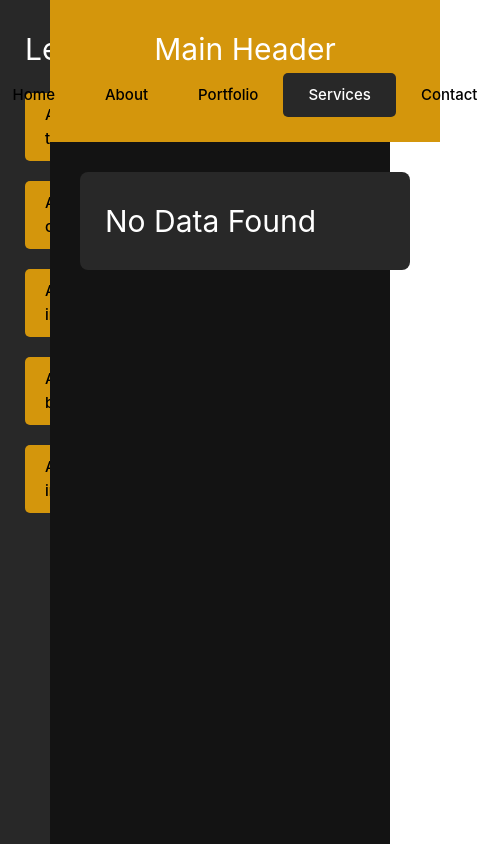
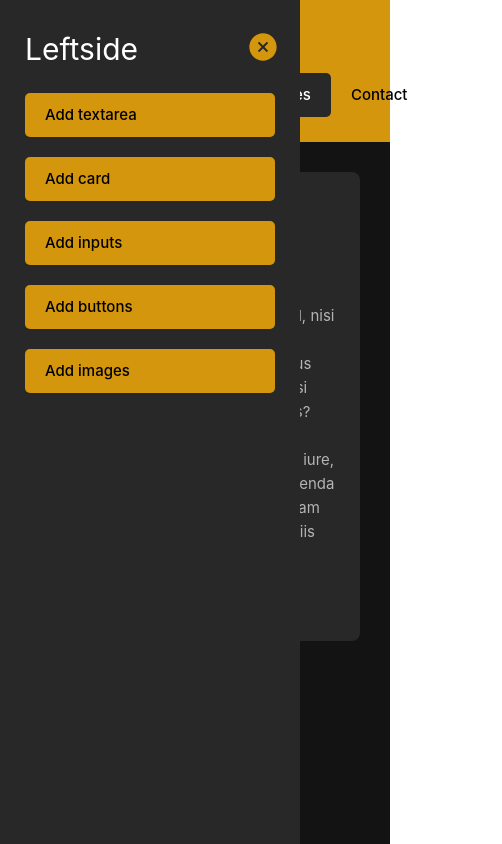
Before and after one commit to MuhammadUmair555/LearnVue, a Vue app: page /services in a window 390 px wide. Shown: the whole page, 502 px wide, since content can reach past the window. Built offline with nearby package versions, Linux system fonts and the light colour scheme.

Commit message:
UI fix
UI fix

```diff
--- a/src/assets/style.scss
+++ b/src/assets/style.scss
@@ -15,7 +15,31 @@ p{
     width: 300px;
     height: 100vh;
     padding: 25px;
-    overflow-y: scroll;
+    overflow-y: auto;
+    span svg{
+      position: absolute;
+      right: 17px;
+      top: 15px;
+      width: 40px;
+      cursor: pointer;
+      }
+
+  }
+  .leftSide .leftTabs ul{
+    padding: 0;
+    li{
+        list-style-type: none;
+        padding: 10px 20px;
+        background-color: #d4960c;
+        margin-top: 20px;
+        border-radius: 5px;
+        font-weight: 500;
+        color: #000;
+    }
+    li:hover{
+        background-color: #c6c6c6;
+        cursor: pointer;
+    }
   }
 
   .root{
@@ -34,6 +58,15 @@ p{
     display: flex;
     align-items: center;
     justify-content: space-between;
+
+    span svg{
+      position: absolute;
+      left: 25px;
+      top: 25px;
+      width: 40px;
+      cursor: pointer;
+      }
+
     .leftTabs ul{
         padding: 0;
         display: flex;
@@ -50,7 +83,7 @@ p{
             a{
               // padding: 10px 20px;
               text-decoration: none;
-              padding: 10px 25px;
+              padding: 10px 20px;
               display: block;
               font-weight: 500;
               color: #000;
@@ -79,22 +112,69 @@ p{
     border-radius: 8px;
     transition: all 0.3s ease-in-out;
   }
+  .page-content{
+    animation: tracking-in-expand 0.7s cubic-bezier(0.215, 0.610, 0.355, 1.000) both;
+  }
+  @keyframes tracking-in-expand {
+    0% {
+      letter-spacing: -0.5em;
+      opacity: 0;
+    }
+    40% {
+      opacity: 0.6;
+    }
+    100% {
+      opacity: 1;
+    }
+  }
+  .heartbeat{
+    animation: heartbeat 1.5s ease-in-out infinite both;
+    color: #282828 ;
+    font-weight: 700;
+    text-transform: uppercase;
+  }
+  @-webkit-keyframes heartbeat {
+    from {
+      -webkit-transform: scale(1);
+              transform: scale(1);
+      -webkit-transform-origin: center center;
+              transform-origin: center center;
+      -webkit-animation-timing-function: ease-out;
+              animation-timing-function: ease-out;
+    }
+    10% {
+      -webkit-transform: scale(0.91);
+              transform: scale(0.91);
+      -webkit-animation-timing-function: ease-in;
+              animation-timing-function: ease-in;
+    }
+    17% {
+      -webkit-transform: scale(0.98);
+              transform: scale(0.98);
+      -webkit-animation-timing-function: ease-out;
+              animation-timing-function: ease-out;
+    }
+    33% {
+      -webkit-transform: scale(0.87);
+              transform: scale(0.87);
+      -webkit-animation-timing-function: ease-in;
+              animation-timing-function: ease-in;
+    }
+    45% {
+      -webkit-transform: scale(1);
+              transform: scale(1);
+      -webkit-animation-timing-function: ease-out;
+              animation-timing-function: ease-out;
+    }
+  }
 
-  .leftSide .leftTabs ul{
-    padding: 0;
-    li{
-        list-style-type: none;
+.temp-button{
   padding: 10px 20px;
-        background-color: #d4960c;
-        margin-top: 20px;
-        border-radius: 5px;
-        font-weight: 500;
-        color: #000;
-    }
-    li:hover{
-        background-color: #c6c6c6;
+  border: none;
   cursor: pointer;
 }
+.temp-button:hover{
+  background-color: #d4960c;
 }
 
 @media screen and (max-width:1080px){
@@ -102,3 +182,10 @@ p{
     flex-direction: column;
   }
 }
+
+@media screen and (max-width: 767px) {
+  .leftSide{
+    position: absolute;
+    z-index: 2;
+  }
+}
--- a/src/components/Layout/Header.vue
+++ b/src/components/Layout/Header.vue
@@ -1,9 +1,12 @@
 <template>
    <div class="header">
-    <h1> Main Header</h1>
+    <span>
+        <svg fill="#282828" width="64px" height="64px" viewBox="0 0 16 16" xmlns="http://www.w3.org/2000/svg" xmlns:xlink="http://www.w3.org/1999/xlink" stroke="#282828"><g id="SVGRepo_bgCarrier" stroke-width="0"></g><g id="SVGRepo_tracerCarrier" stroke-linecap="round" stroke-linejoin="round"></g><g id="SVGRepo_iconCarrier"><title>icn/menu</title><path d="M2 3h12a1 1 0 0 1 0 2H2a1 1 0 1 1 0-2zm0 4h12a1 1 0 0 1 0 2H2a1 1 0 1 1 0-2zm0 4h12a1 1 0 0 1 0 2H2a1 1 0 0 1 0-2z" id="a"></path></g></svg>
+    </span>
+    <h1 class="heartbeat"> Main Header</h1>
     <div class="leftTabs">
         <ul>
-            <li> <router-link to="/home">Home</router-link> </li>
+            <li> <router-link to="/">Home</router-link> </li>
             <li><router-link to="/about">About</router-link></li>
             <li> <router-link to="/portfolio">Portfolio</router-link></li>
             <li><router-link to="/services">Services</router-link></li>
--- a/src/components/Layout/LeftSide.vue
+++ b/src/components/Layout/LeftSide.vue
@@ -1,5 +1,6 @@
 <template>
    <div class="leftSide">
+    <span><svg width="64px" height="64px" viewBox="-2.64 -2.64 29.28 29.28" fill="none" xmlns="http://www.w3.org/2000/svg" stroke="#d4960c" stroke-width="0.00024000000000000003"><g id="SVGRepo_bgCarrier" stroke-width="0"></g><g id="SVGRepo_tracerCarrier" stroke-linecap="round" stroke-linejoin="round" stroke="#CCCCCC" stroke-width="0.384"></g><g id="SVGRepo_iconCarrier"> <path d="M12 2C6.49 2 2 6.49 2 12C2 17.51 6.49 22 12 22C17.51 22 22 17.51 22 12C22 6.49 17.51 2 12 2ZM15.36 14.3C15.65 14.59 15.65 15.07 15.36 15.36C15.21 15.51 15.02 15.58 14.83 15.58C14.64 15.58 14.45 15.51 14.3 15.36L12 13.06L9.7 15.36C9.55 15.51 9.36 15.58 9.17 15.58C8.98 15.58 8.79 15.51 8.64 15.36C8.35 15.07 8.35 14.59 8.64 14.3L10.94 12L8.64 9.7C8.35 9.41 8.35 8.93 8.64 8.64C8.93 8.35 9.41 8.35 9.7 8.64L12 10.94L14.3 8.64C14.59 8.35 15.07 8.35 15.36 8.64C15.65 8.93 15.65 9.41 15.36 9.7L13.06 12L15.36 14.3Z" fill="#d4960c"></path> </g></svg></span>
     <h1>Leftside</h1>
     <div class="leftTabs">
         <ul>
--- a/src/router.js
+++ b/src/router.js
@@ -1,12 +1,12 @@
 import { createRouter, createWebHistory } from 'vue-router'
-// import Home from '@/Home.vue'
+import Home from '@/views/Home.vue'
 
 export default createRouter({
   history: createWebHistory(),
   routes: [
     {
-      path: '/home',
-      component: () => import('@/views/Home.vue'),
+      path: '/',
+      component: Home,
     },
     {
       path: '/about',
--- a/src/views/About.vue
+++ b/src/views/About.vue
@@ -1,6 +1,8 @@
 <template>
    <div class="page-container">
-    <h1> About Page</h1>
-    <p>Lorem ipsum dolor sit amet consectetur adipisicing elit. Aliquid,  cumque assumenda totam, ducimus fugiat sapiente ipsam adipisci quasi esse architecto officiis dignissimos? Enim, nam!</p>
+      <div class="page-content">
+      <h1> About Page</h1>
+      <p>Lorem ipsum dolor sit amet consectetur adipisicing elit. Aliquid,  cumque assumenda totam, ducimus fugiat sapiente ipsam adipisci quasi esse architecto officiis dignissimos? Enim, nam!</p>
+      </div>
    </div>
 </template>
--- a/src/views/Home.vue
+++ b/src/views/Home.vue
@@ -1,7 +1,9 @@
 <template>
    <div class="page-container">
-    <h1> Home Page</h1>
-    <p>Lorem ipsum dolor sit amet consectetur adipisicing elit. Aliquid, nisi rem anam! sit amet consectetur adipisicing elit. Aliquid, nisi rem ad iure, quis consequuntur cumque assumenda totam, ducimus fugiat sapiente ipsam adipisci quasi esse architecto officiis dignissimos? Enim, nam!</p>
+    <div class="page-content">
+        <h1> Home Page</h1>
+        <p>Lorem ipsum dolor sit amet consectetur adipisicing elit. Aliquid, nisi rem anam! sit amet consectetur adipisicing elit. Aliquid, nisi rem ad iure, quis consequuntur cumque assumenda totam, ducimus fugiat sapiente ipsam adipisci quasi esse architecto officiis dignissimos? Enim, nam!</p>
 
-</div>
+    </div>
+    </div>
 </template>
--- a/src/views/Portfolio.vue
+++ b/src/views/Portfolio.vue
@@ -1,7 +1,15 @@
 <template>
 <div class="page-container">
+    <Transition name="slide-fade">
+    <div class="page-content">
+
     <h1> Portfolio Page</h1>
     <p>Lorem ipsum dolor sit amet consectetur adipisicing elit. Aliquid, nisi rem ad iure, quis consequuntur cumque assumenda totam, ducimus fugiat sapiente ipsam adipisci quasi esse architecto officiis dignissimos? Enim, nam! sit amet consectetur adipisicing elit. Aliquid, nisi rem ad iure, quis consequuntur cumque assumenda totam, ducimus fugiat sapiente ipsam adipisci quasi esse architecto officiis dignissimos? Enim, nam!</p>
-
+</div>
+</Transition>
 </div>
 </template>
+<style scoped>
+
+
+</style>
--- a/src/views/Services.vue
+++ b/src/views/Services.vue
@@ -1,15 +1,17 @@
 <template>
     <div class="page-container" >
-       <div class="page-data" v-if="hasData()" >
+        <div class="page-content">
     <div class="hasData">
-
-        <h1> Services Page</h1>
+        <button class="temp-button" @click='toggle = !toggle'> Click here </button>
+        <Transition name="slide-fade">
+        <h1 v-show='toggle'> Services Page</h1>
+        </Transition>
         <p>Lorem ipsum dolor sit amet consectetur adipisicing elit. Aliquid, nisi rem ad iure, quis consequuntur cumque assumenda totam, ducimus fugiat sapiente ipsam adipisci quasi esse architecto officiis dignissimos? Enim, nam! sit amet consectetur adipisicing elit. Aliquid, nisi rem ad iure, quis consequuntur cumque assumenda totam, ducimus fugiat sapiente ipsam adipisci quasi esse architecto officiis dignissimos? Enim, nam!</p>
 
     </div>
 
     </div>
-       <div v-else class="no-data-message">
+       <div class="no-data-message">
             <h1>No Data Found</h1>
        </div>
     </div>
@@ -17,15 +19,11 @@
 
 <script>
 export default {
-  data() {
-    return {
-      data: null // or undefined or any other initial value
-    };
-  },
-  methods: {
-    hasData() {
-      return this.data !== null && this.data !== undefined;
-    }
-  }
-};
+    data () {
+   return {
+     toggle: true
+   }
+ },
+}
+
 </script>
```
Lines whose indentation alone changed are shown as unchanged.
